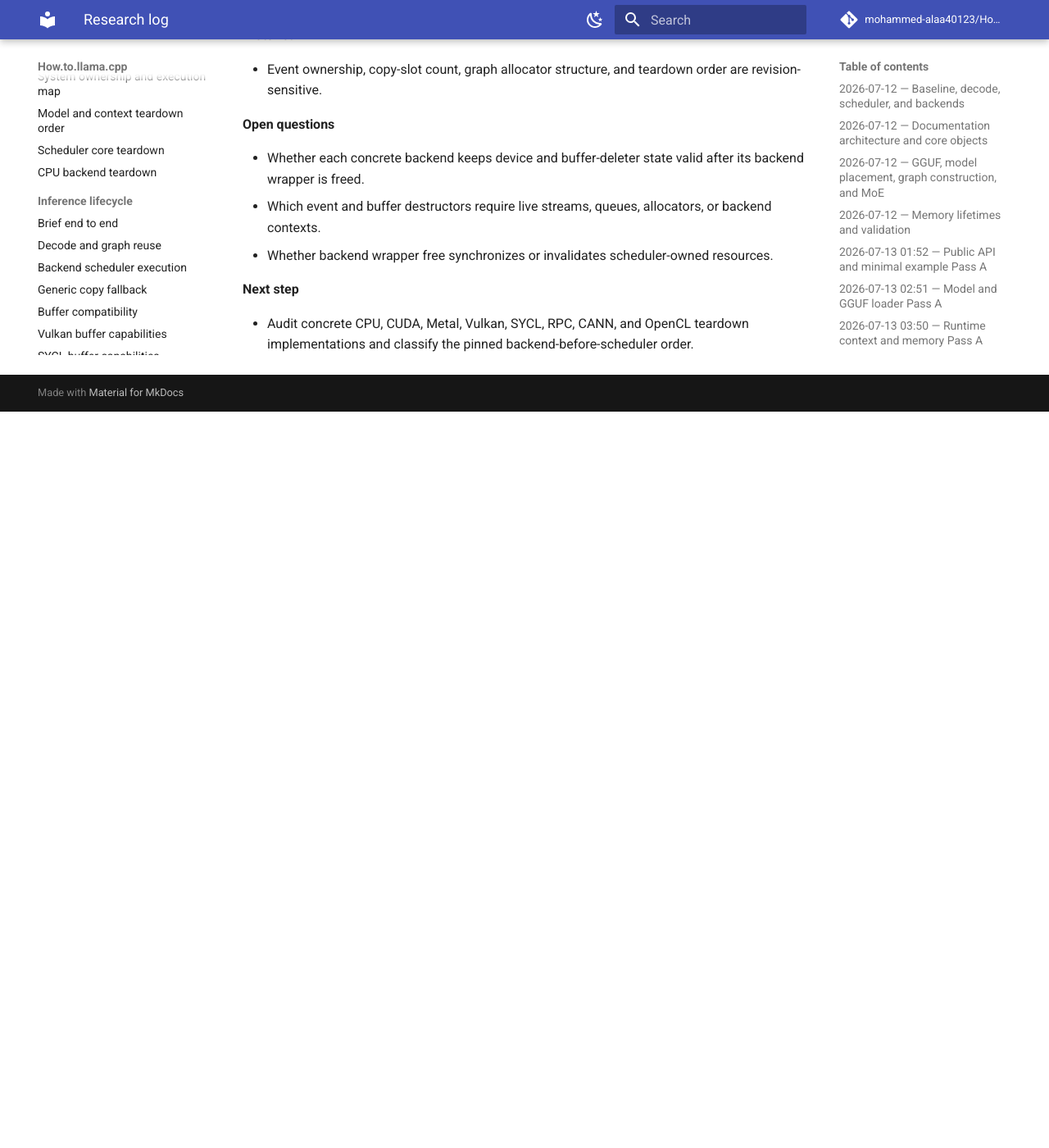
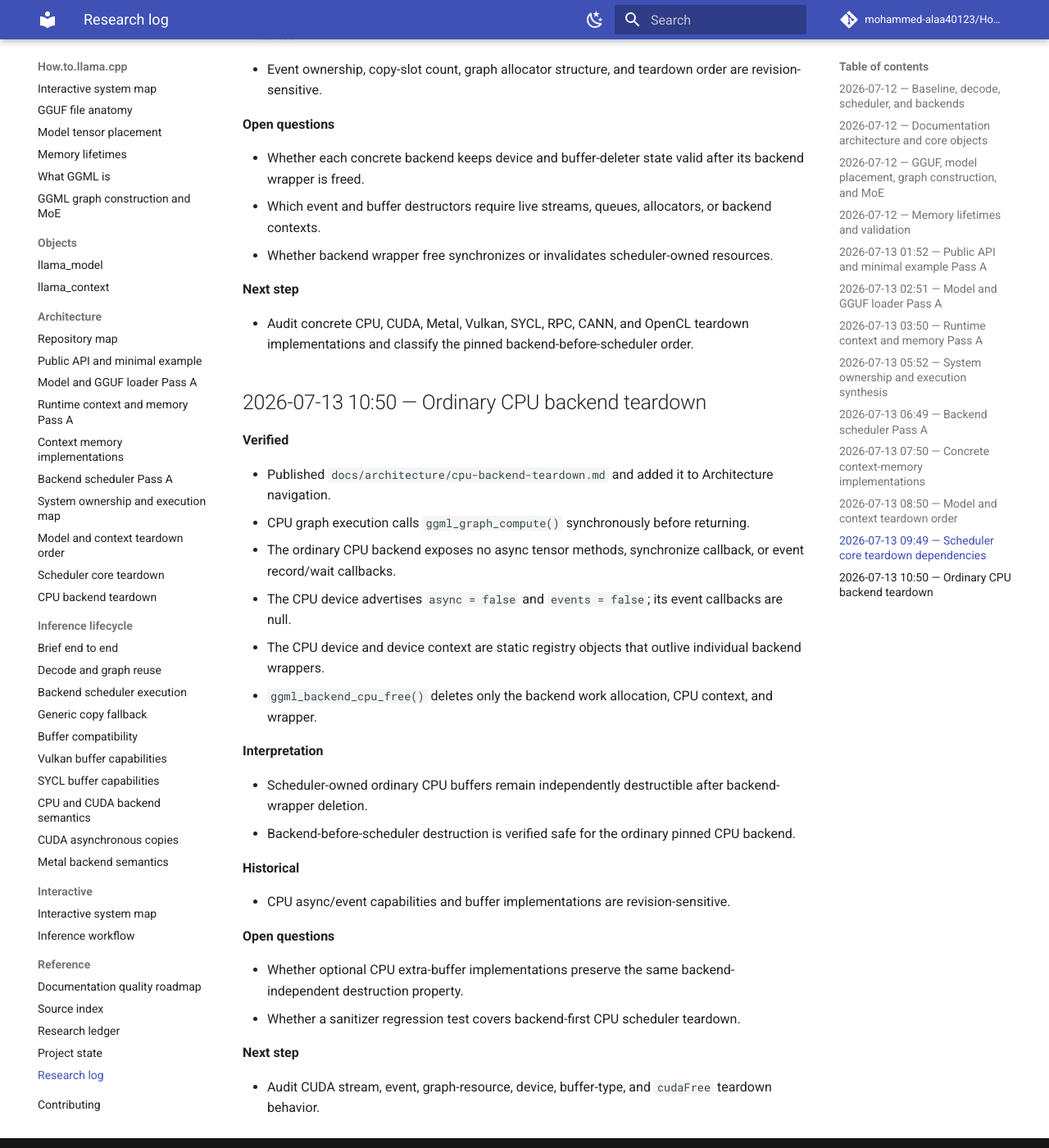
Before and after one commit to mohammed-alaa40123/How.to.llama.cpp, an MkDocs documentation site: the page built from docs/reference/research-log.md, in a window 1280 px wide and 1400 px high, scrolled down 5957 px. Shown: the whole window at 82% size. Built offline with MkDocs 1.6.1 and Material for MkDocs 9.7.7, drawn with Linux system fonts in a browser that asks for light colours; comment, search, counter and statistics services are not loaded; before the commit the page ends 6459 px from its top, so only the background shows below that.

Commit message:
docs: log CPU backend teardown findings

```diff
--- a/docs/reference/research-log.md
+++ b/docs/reference/research-log.md
@@ -183,3 +183,32 @@
 **Next step**
 
 - Audit concrete CPU, CUDA, Metal, Vulkan, SYCL, RPC, CANN, and OpenCL teardown implementations and classify the pinned backend-before-scheduler order.
+
+## 2026-07-13 10:50 — Ordinary CPU backend teardown
+
+**Verified**
+
+- Published `docs/architecture/cpu-backend-teardown.md` and added it to Architecture navigation.
+- CPU graph execution calls `ggml_graph_compute()` synchronously before returning.
+- The ordinary CPU backend exposes no async tensor methods, synchronize callback, or event record/wait callbacks.
+- The CPU device advertises `async = false` and `events = false`; its event callbacks are null.
+- The CPU device and device context are static registry objects that outlive individual backend wrappers.
+- `ggml_backend_cpu_free()` deletes only the backend work allocation, CPU context, and wrapper.
+
+**Interpretation**
+
+- Scheduler-owned ordinary CPU buffers remain independently destructible after backend-wrapper deletion.
+- Backend-before-scheduler destruction is verified safe for the ordinary pinned CPU backend.
+
+**Historical**
+
+- CPU async/event capabilities and buffer implementations are revision-sensitive.
+
+**Open questions**
+
+- Whether optional CPU extra-buffer implementations preserve the same backend-independent destruction property.
+- Whether a sanitizer regression test covers backend-first CPU scheduler teardown.
+
+**Next step**
+
+- Audit CUDA stream, event, graph-resource, device, buffer-type, and `cudaFree` teardown behavior.
```
